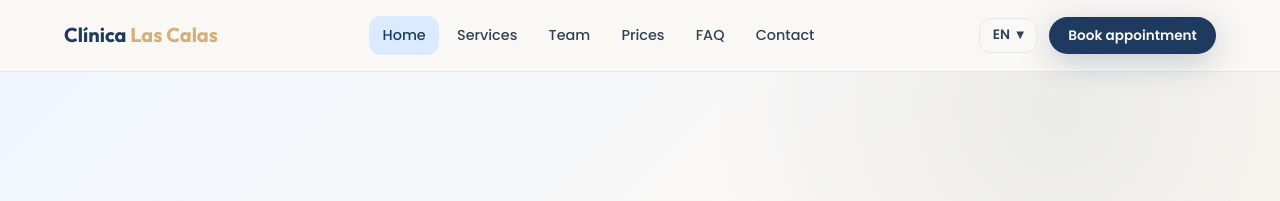
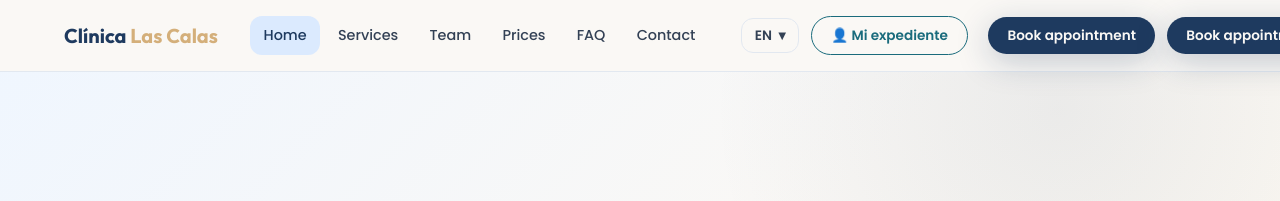
Before and after one commit to Iverfou/ClinicaLasCalas, a website: page index.html in a window 1280 px wide. Shown: the top 201 px of the page. Drawn offline with Linux system fonts and the light colour scheme.

Commit message:
Update index.html

```diff
--- a/index.html
+++ b/index.html
@@ -56,6 +56,9 @@
           </div>
         </div>
 
+        <a href="/login.html" class="btn btn-sm" style="background:transparent;border:1.5px solid #1A6B7C;color:#1A6B7C;margin-right:8px;">👤 Mi expediente</a>
+
+<a href="rdv.html" class="btn btn-primary btn-sm" data-i18n="nav.rdv">Pedir cita</a>
         <a href="rdv.html" class="btn btn-primary btn-sm" data-i18n="nav.rdv">Pedir cita</a>
 
         <button class="nav-hamburger" id="hamburger" aria-label="Menu">
@@ -73,6 +76,8 @@
     <a href="tarifs.html" data-i18n="nav.tarifs">Tarifas</a>
     <a href="faq.html" data-i18n="nav.faq">FAQ</a>
     <a href="contact.html" data-i18n="nav.contact">Contacto</a>
+   <a href="/login.html" style="color:#1A6B7C;font-weight:700;">👤 Mi expediente</a>
+<a href="rdv.html" class="btn btn-primary" data-i18n="nav.rdv">Pedir cita</a>
     <a href="rdv.html" class="btn btn-primary" data-i18n="nav.rdv">Pedir cita</a>
   </div>
 
```
